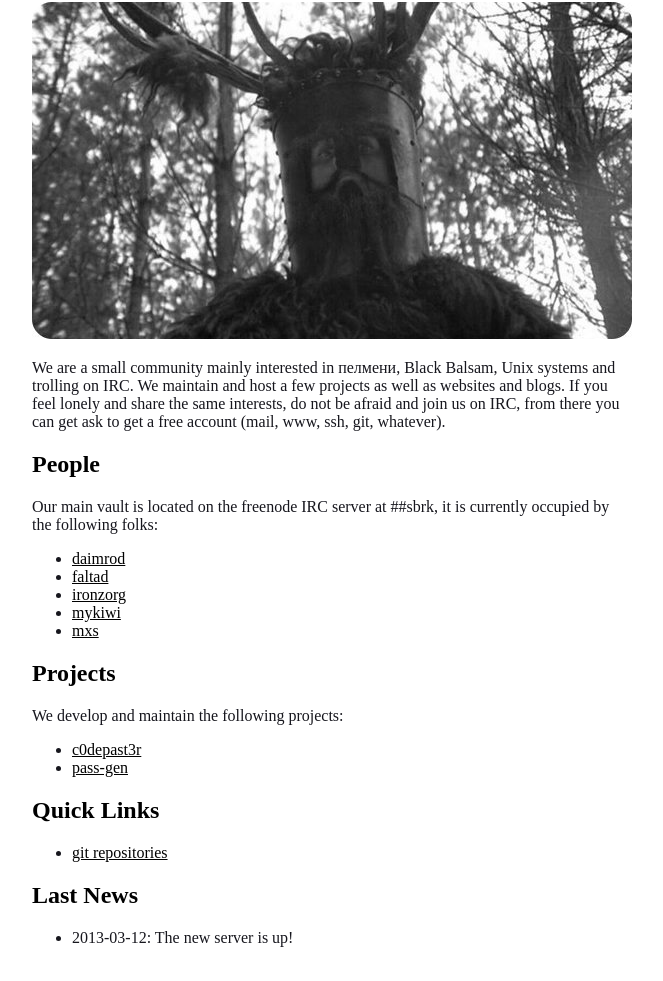
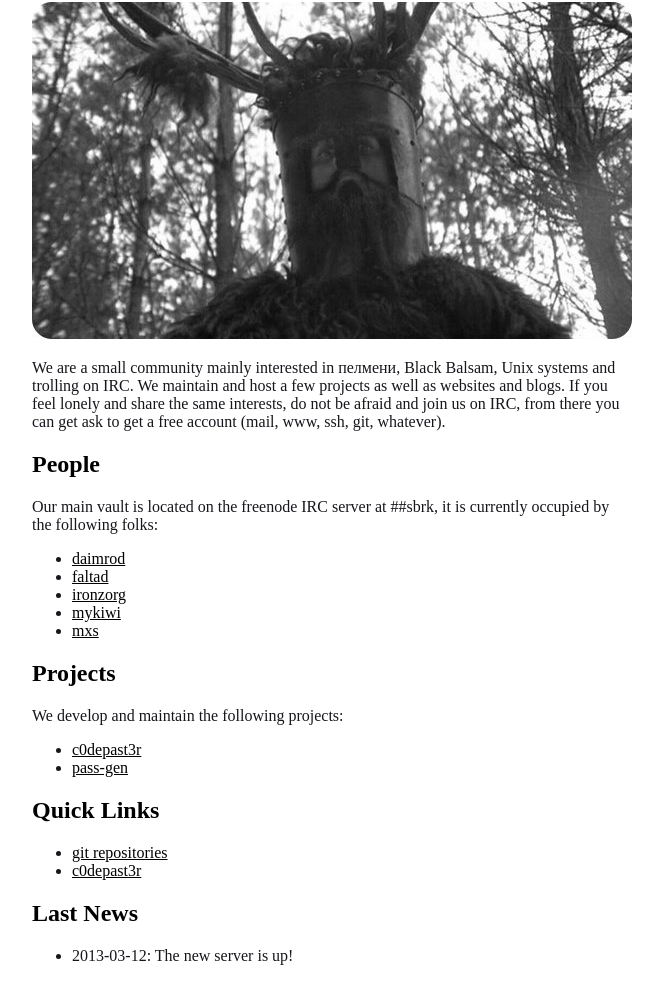
Before and after one commit to sbrk-org/home, a plain HTML site: page index.html in a window 1280 px wide. Shown: the part 61-1042 px from the top of the page, without its empty margins (308-971 px from the left). Drawn offline with Linux system fonts and the light colour scheme; a web font is replaced by a local one.

Commit message:
Added link to codepaster.

```diff
--- a/index.html
+++ b/index.html
@@ -74,6 +74,7 @@
       <h2 id="links"><a href="http://sbrk.org/index.html#links">Quick Links</a></h2>
       <ul>
 	<li><a href="http://git.sbrk.org/">git repositories</a></li>
+	<li><a href="http://code.sbrk.org/">c0depast3r</a></li>
       </ul>
       <h2 id="news"><a href="http://sbrk.org/index.html#news">Last News</a></h2>
       <ul>
```
